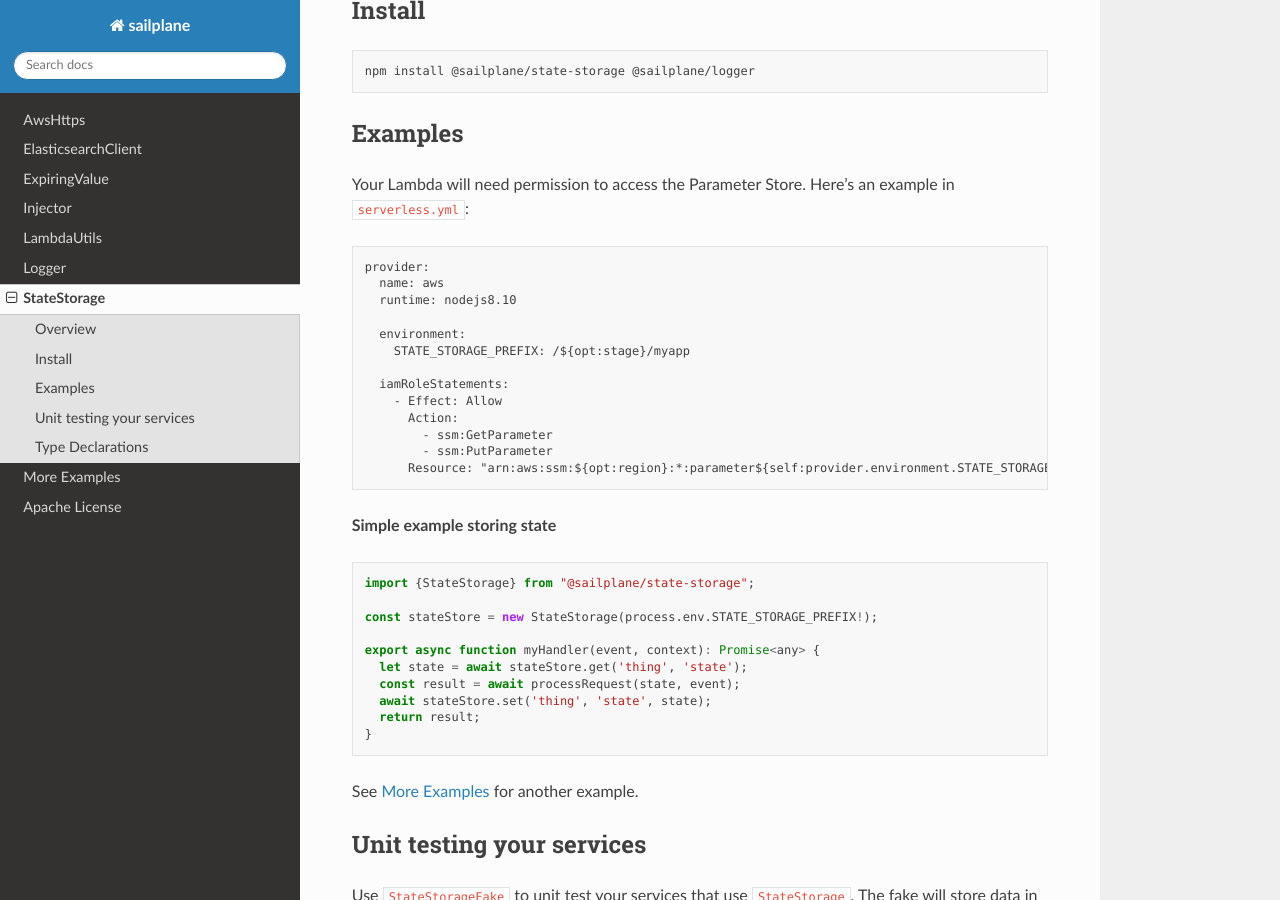
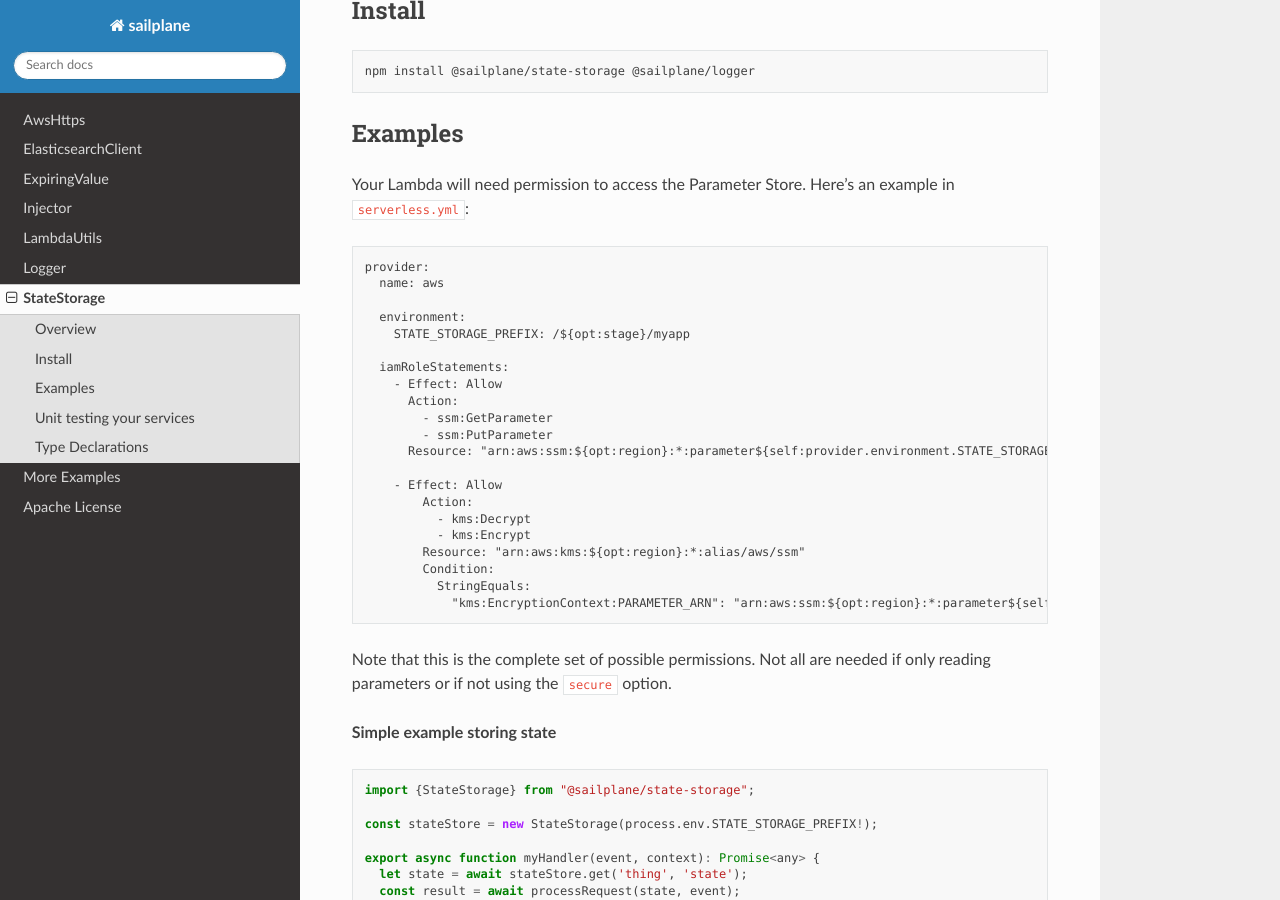
Before and after one commit to rackspace/sailplane, a Sphinx documentation site: the page built from docs/source/state_storage.rst, in a window 1280 px wide and 900 px high, scrolled down 703 px. Built offline with Sphinx 7.4.7 and the Read the Docs theme 2.0.0, drawn with Linux system fonts in a browser that asks for light colours.

Commit message:
Issue #60 - Add KMS permission to documentation
- Enhance StateStorage documentation with KMS permissions for secure storage.
- Fixed inaccurate JsDoc in LambdaUtils, as of Middy v1.0.

```diff
--- a/docs/source/state_storage.rst
+++ b/docs/source/state_storage.rst
@@ -39,7 +39,6 @@ Your Lambda will need permission to access the Parameter Store. Here's an exampl
 
     provider:
       name: aws
-      runtime: nodejs8.10
 
       environment:
         STATE_STORAGE_PREFIX: /${opt:stage}/myapp
@@ -50,6 +49,18 @@ Your Lambda will need permission to access the Parameter Store. Here's an exampl
             - ssm:GetParameter
             - ssm:PutParameter
           Resource: "arn:aws:ssm:${opt:region}:*:parameter${self:provider.environment.STATE_STORAGE_PREFIX}/*"
+
+        - Effect: Allow
+            Action:
+              - kms:Decrypt
+              - kms:Encrypt
+            Resource: "arn:aws:kms:${opt:region}:*:alias/aws/ssm"
+            Condition:
+              StringEquals:
+                "kms:EncryptionContext:PARAMETER_ARN": "arn:aws:ssm:${opt:region}:*:parameter${self:provider.environment.STATE_STORAGE_PREFIX}/*"
+
+Note that this is the complete set of possible permissions.
+Not all are needed if only reading parameters or if not using the ``secure`` option.
 
 **Simple example storing state**
 
```
Also changed, not shown: 1 other file.
